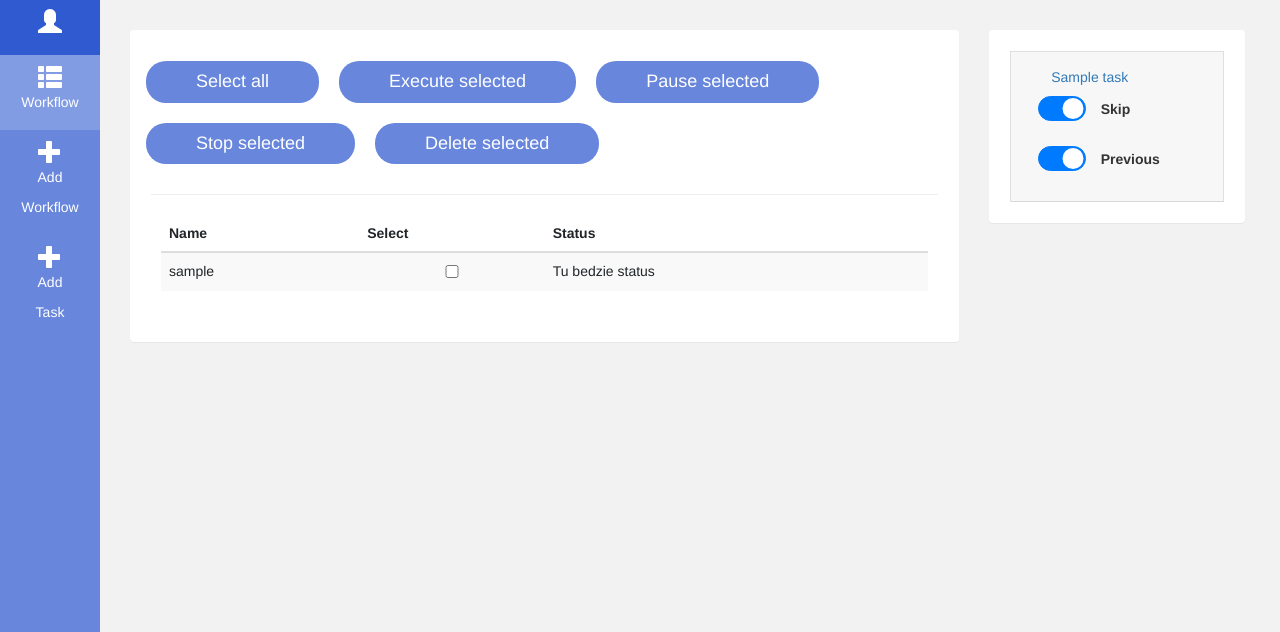
After one commit to mazsak/projectZIO, a Django app: page /workflows/1 in a window 1280 px wide. The commit adds this page. Shown: the top 632 px of the page. Run offline with Django 3.2, Linux system fonts and the light colour scheme; tables that the repository leaves empty hold one stand-in row (values such as "Sample post"); some libraries are stand-ins or nearby versions.

Commit message:
finished interface workflow.html

```diff
--- a/app/app/urls.py
+++ b/app/app/urls.py
@@ -23,6 +23,7 @@ urlpatterns = [
     path('login', views.login_view, name='login'),
     path('register', views.register_view, name='register'),
     path('workflows', views.workflows_view, name='workflows'),
+    path('workflows/<int:id>', views.workflow_view, name='workflow'),
     path('create_workflow', views.update_create_workflow_view, name='create_workflow'),
     path('create_task', views.update_create_task_view, name='create_task'),
     path('admin/', admin.site.urls),
--- a/app/workflows/static/css/style_component.css
+++ b/app/workflows/static/css/style_component.css
@@ -8,13 +8,13 @@ body {
 /* button */
 button {
     margin: 10px;
-    padding: 8px 60px;
+    padding: 8px 50px;
     background-color: #6786DC;
     border-radius: 20px;
     border-width: 0;
     text-align: center;
     color: white;
-    font-size: 20px;
+    font-size: 18px;
     cursor: pointer;
 }
 
--- /dev/null
+++ b/app/workflows/templates/pages/workflow.html
@@ -0,0 +1,176 @@
+{% load static %}
+<!DOCTYPE html>
+<html lang="en">
+<head>
+    <meta charset="UTF-8">
+    <link href="{% static 'css/style_component.css' %}" rel="stylesheet" type="text/css">
+    <link href="{% static 'css/style.css' %}" rel="stylesheet" type="text/css">
+    <link rel="stylesheet" href="https://stackpath.bootstrapcdn.com/bootstrap/4.3.1/css/bootstrap.min.css"
+          integrity="sha384-ggOyR0iXCbMQv3Xipma34MD+dH/1fQ784/j6cY/iJTQUOhcWr7x9JvoRxT2MZw1T" crossorigin="anonymous">
+    <script src="https://ajax.googleapis.com/ajax/libs/jquery/3.5.1/jquery.min.js"></script>
+    <script src="https://maxcdn.bootstrapcdn.com/bootstrap/3.4.1/js/bootstrap.min.js"></script>
+    <title>{{ workflow.name }}</title>
+</head>
+<body>
+<div>
+    {% include  "component/nav_bar.html" %}
+</div>
+<div style="width: 100%">
+    <div style="margin-left:130px;">
+        <div class="row" style="margin-right: 20px; margin-top: 30px;margin-bottom: 30px">
+            <div class="col">
+                <div class="panel" style="min-width: 400px;">
+                    <div class="row">
+                        <button>Select all</button>
+                        <button>Execute selected</button>
+                        <button>Pause selected</button>
+                        <button>Stop selected</button>
+                        <button>Delete selected</button>
+                    </div>
+                    <hr/>
+                    <div class="row" style="margin: 10px">
+                        <table class="table table-striped">
+                            <thead>
+                            <tr>
+                                <th scope="col">Name</th>
+                                <th scope="col">Select</th>
+                                <th scope="col">Status</th>
+                            </tr>
+                            </thead>
+                            <tbody>
+                            {% for user in workflow.users.all %}
+                            <tr>
+                                <td>{{ user.username }}</td>
+                                <td>
+                                    <input id="{{ user.id }}" type="checkbox">
+                                </td>
+                                <td>Tu bedzie status</td>
+                            </tr>
+                            {% endfor %}
+                            </tbody>
+                        </table>
+                    </div>
+                </div>
+            </div>
+            <div class="col-3">
+                <div class="panel" style="min-width: 200px">
+                    <div class="accordion" style="margin: 0;">
+                        {% for task in workflow.tasks.all %}
+                            <div class="card" style="margin: 0;">
+                            <div class="card-header row" id="{{ task.id }}-{{ workflow.id }}"
+                                 style="margin: 0;">
+                                <div class="col">
+                                    <h5 style="margin: 0;">
+                                        <button class="btn btn-link " type="button" data-toggle="collapse"
+                                                data-target="#collapse{{ task.id }}-{{ workflow.id }}"
+                                                aria-expanded="true"
+                                                aria-controls="collapse{{ task.id }}-{{ workflow.id }}"
+                                                style="margin: 0; overflow: hidden; white-space: nowrap;"
+                                                data-toggle="tooltip" data-placement="top"
+                                                title="{{ task.name }}">
+                                            {{ task.name }}
+                                        </button>
+                                    </h5>
+                                </div>
+                                <div class="col">
+                                    <div class="custom-control custom-switch custom-switch-xl">
+                                        <input name="skip_{{ task.id }}" type="checkbox" class="custom-control-input"
+                                                {% if task.skip %}
+                                               checked
+                                                {% endif %}
+                                               id="skipTask{{ task.id }}">
+                                        <label class="custom-control-label" for="skipTask{{ task.id }}"
+                                               style="padding-top: 5px;">Skip</label>
+                                    </div>
+                                    <div class="custom-control custom-switch custom-switch-xl">
+                                        <input name="previous_{{ task.id }}" type="checkbox"
+                                               class="custom-control-input"
+                                               id="previousTask{{ task.id }}"
+                                                {% if task.run_with_previous %}
+                                               checked
+                                                {% endif %}
+                                               style="height: 2.5rem; width: calc(4rem + 0.75rem);">
+                                        <label class="custom-control-label" for="previousTask{{ task.id }}"
+                                               style="padding-top: 5px;">Previous</label>
+                                    </div>
+                                </div>
+
+                                <div id="collapse{{ task.id }}-{{ workflow.id }}" class="collapse"
+                                     aria-labelledby="{{ task.id }}-{{ workflow.id }}"
+                                     data-parent="#accordionExample">
+                                    <div class="card-body">
+                                        <div>
+                                            <p>
+                                                {{ task.notes }}
+                                            </p>
+                                        </div>
+                                        <div>
+                                            {% for subtask in task.subtasks.all %}
+                                                <div class="card" style="margin: 0;">
+                                                    <div class="card-header row"
+                                                         id="subtask{{ subtask.id }}-{{ task.id }}"
+                                                         style="margin: 0;">
+                                                        <div class="col">
+                                                        <h5 style="margin: 0;">
+                                                            <button class="btn btn-link" type="button"
+                                                                    data-toggle="collapse"
+                                                                    data-target="#collapseSubtask{{ subtask.id }}-{{ task.id }}"
+                                                                    aria-expanded="true"
+                                                                    aria-controls="collapseSubtask{{ subtask.id }}-{{ task.id }}"
+                                                                    style="margin: 0;" data-toggle="tooltip"
+                                                                    data-placement="top"
+                                                                    title="{{ subtask.name }}">
+                                                                {{ subtask.name }}
+                                                            </button>
+                                                        </h5>
+                                                        </div>
+                                <div class="col">
+                                    <div class="custom-control custom-switch custom-switch-xl">
+                                        <input name="skip_{{ subtask.id }}-{{ task.id }}" type="checkbox" class="custom-control-input"
+                                                {% if subtask.skip %}
+                                               checked
+                                                {% endif %}
+                                               id="skipTask{{ subtask.id }}-{{ task.id }}">
+                                        <label class="custom-control-label" for="skipTask{{ subtask.id }}-{{ task.id }}"
+                                               style="padding-top: 5px;">Skip</label>
+                                    </div>
+                                    <div class="custom-control custom-switch custom-switch-xl">
+                                        <input name="previous_{{ subtask.id }}-{{ task.id }}" type="checkbox"
+                                               class="custom-control-input"
+                                               id="previousTask{{ subtask.id }}-{{ task.id }}"
+                                                {% if subtask.run_with_previous %}
+                                               checked
+                                                {% endif %}
+                                               style="height: 2.5rem; width: calc(4rem + 0.75rem);">
+                                        <label class="custom-control-label" for="previousTask{{ subtask.id }}-{{ task.id }}"
+                                               style="padding-top: 5px;">Previous</label>
+                                    </div>
+                                </div>
+                                                    </div>
+
+                                                    <div id="collapseSubtask{{ subtask.id }}-{{ task.id }}"
+                                                         class="collapse"
+                                                         aria-labelledby="subtask{{ subtask.id }}-{{ task.id }}"
+                                                         data-parent="#accordionExample">
+                                                        <div class="card-body">
+                                                            <p>
+                                                                {{ subtask.notes }}
+                                                            </p>
+                                                        </div>
+                                                    </div>
+                                                </div>
+                                            {% endfor %}
+                                        </div>
+                                    </div>
+                                </div>
+                            </div>
+                        {% endfor %}
+                        </div>
+                    </div>
+                </div>
+            </div>
+        </div>
+    </div>
+</div>
+</body>
+</html>
--- a/app/workflows/templates/pages/workflows.html
+++ b/app/workflows/templates/pages/workflows.html
@@ -29,7 +29,7 @@
                                 </h3>
                             </div>
                             <div style="text-align: right;">
-                                <a href="#">
+                                <a href="/workflows/{{ workflow.id }}">
                                     <i class="glyphicon glyphicon-log-in" style="font-size: 24px;"></i>
                                 </a>
                             </div>
--- a/app/workflows/views.py
+++ b/app/workflows/views.py
@@ -62,6 +62,10 @@ def workflows_view(request):
     context = {"workflows": Workflow.objects.filter(users=logged_in_user)}
     return render(request, 'pages/workflows.html', context)
 
+def workflow_view(request, id):
+    context = {"workflow": list(Workflow.objects.filter(id=id))[0]}
+    return render(request, 'pages/workflow.html', context)
+
 
 def update_create_workflow_view(request):
     if request.method == "POST":
```
